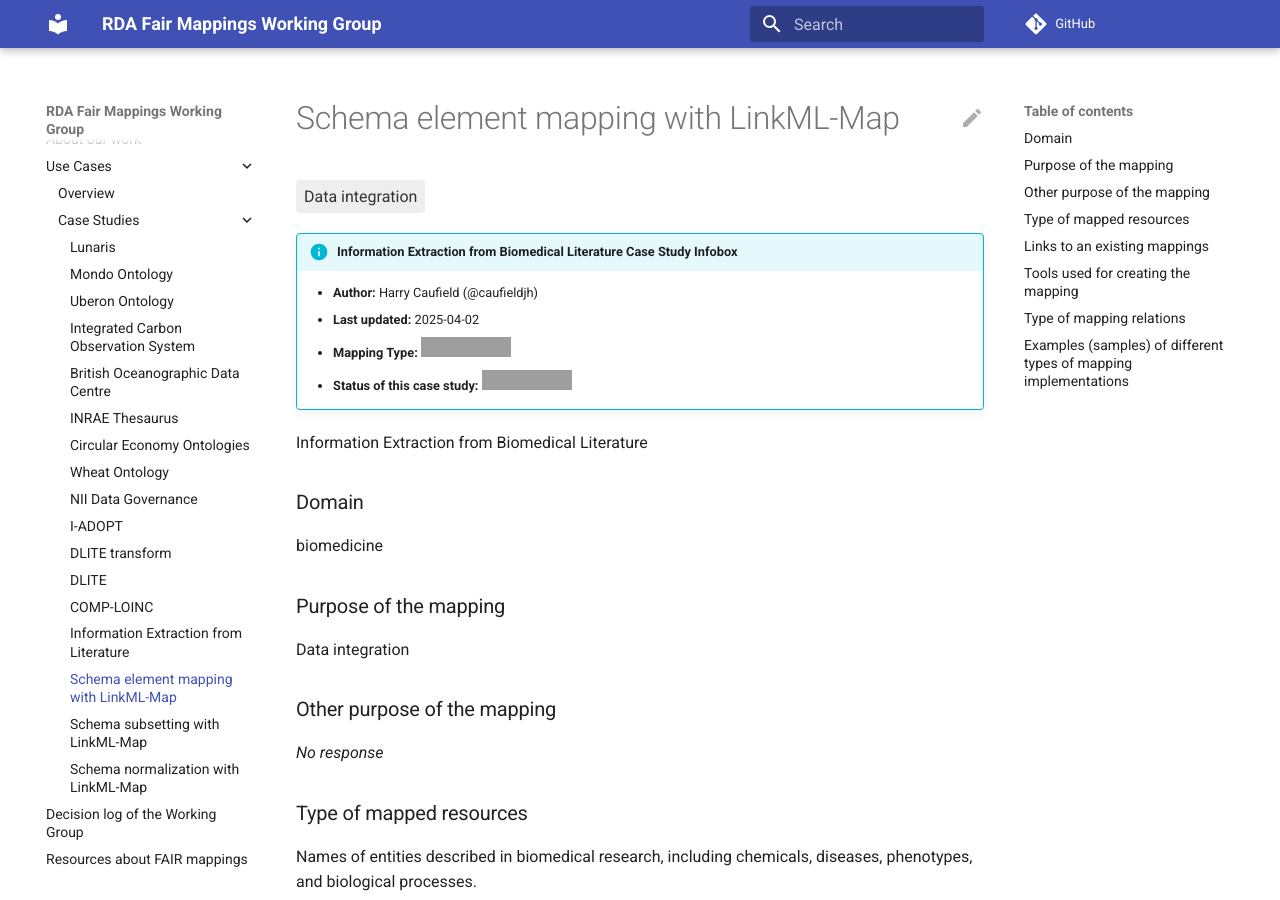
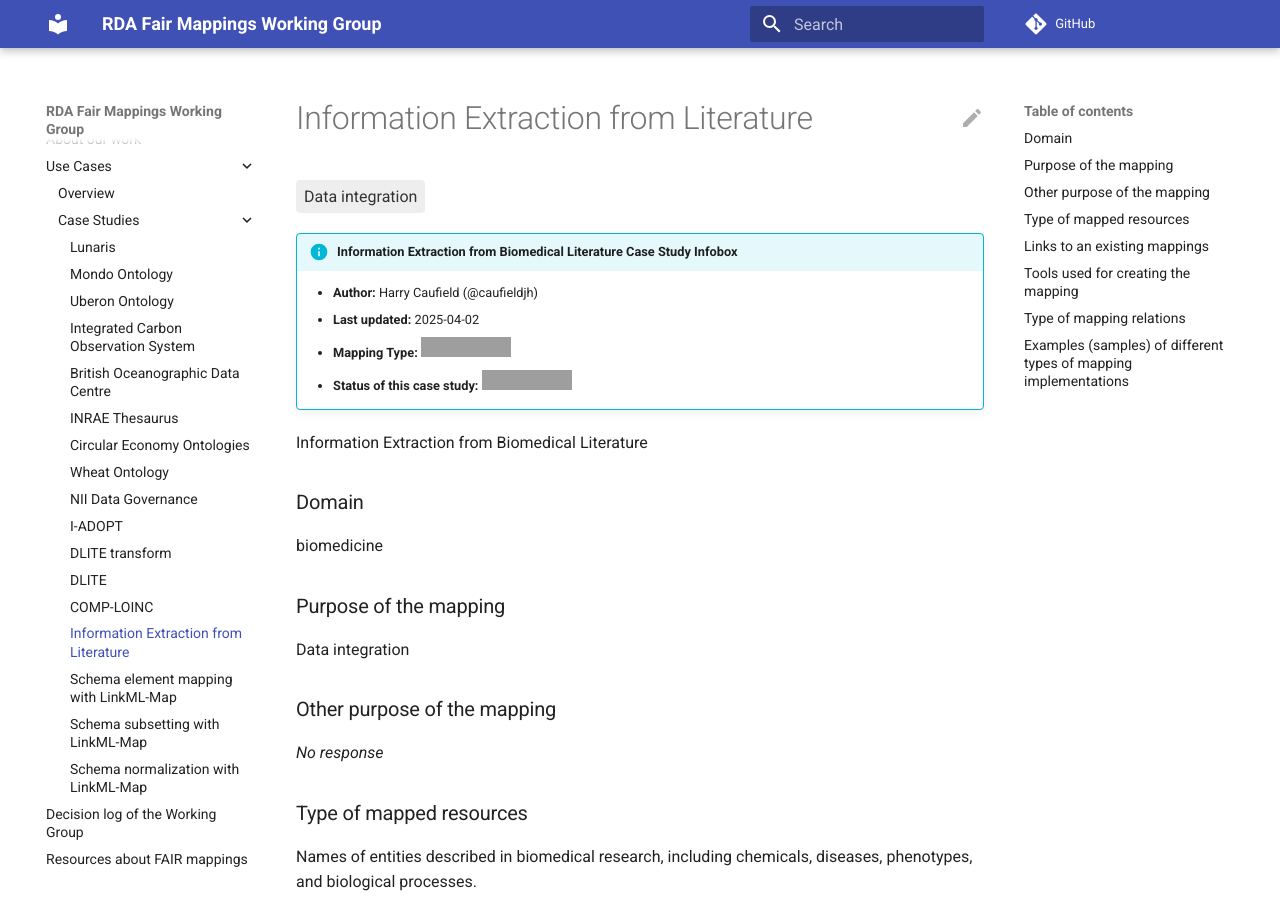
Before and after one commit to mapping-commons/rda-fair-mappings, an MkDocs documentation site: the page built from docs/case-study/case-study-ontogpt-ie.md, in a window 1280 px wide and 900 px high. Built offline with MkDocs 1.6.1 and Material for MkDocs 9.7.7, drawn with Linux system fonts in a browser that asks for light colours; comment, search, counter and statistics services are not loaded; grey boxes are pictures that could not be loaded.

Commit message:
Fix typo in TOC

```diff
--- a/mkdocs.yml
+++ b/mkdocs.yml
@@ -68,8 +68,8 @@ nav:
           - DLITE transform: case-study/case-study-dlite-transform.md
           - DLITE: case-study/case-study-dlite.md
           - COMP-LOINC: case-study/case-study-comp-loinc.md
-          - Information Extraction from Literature: case-study/case-study-linkml-map.md
-          - Schema element mapping with LinkML-Map: case-study/case-study-ontogpt-ie.md
+          - Information Extraction from Literature: case-study/case-study-ontogpt-ie.md
+          - Schema element mapping with LinkML-Map: case-study/case-study-linkml-map.md
           - Schema subsetting with LinkML-Map: case-study/case-study-linkml-map-subset.md
           - Schema normalization with LinkML-Map: case-study/case-study-linkml-map-normalization.md
   - Decision log of the Working Group: decision-log.md
```
